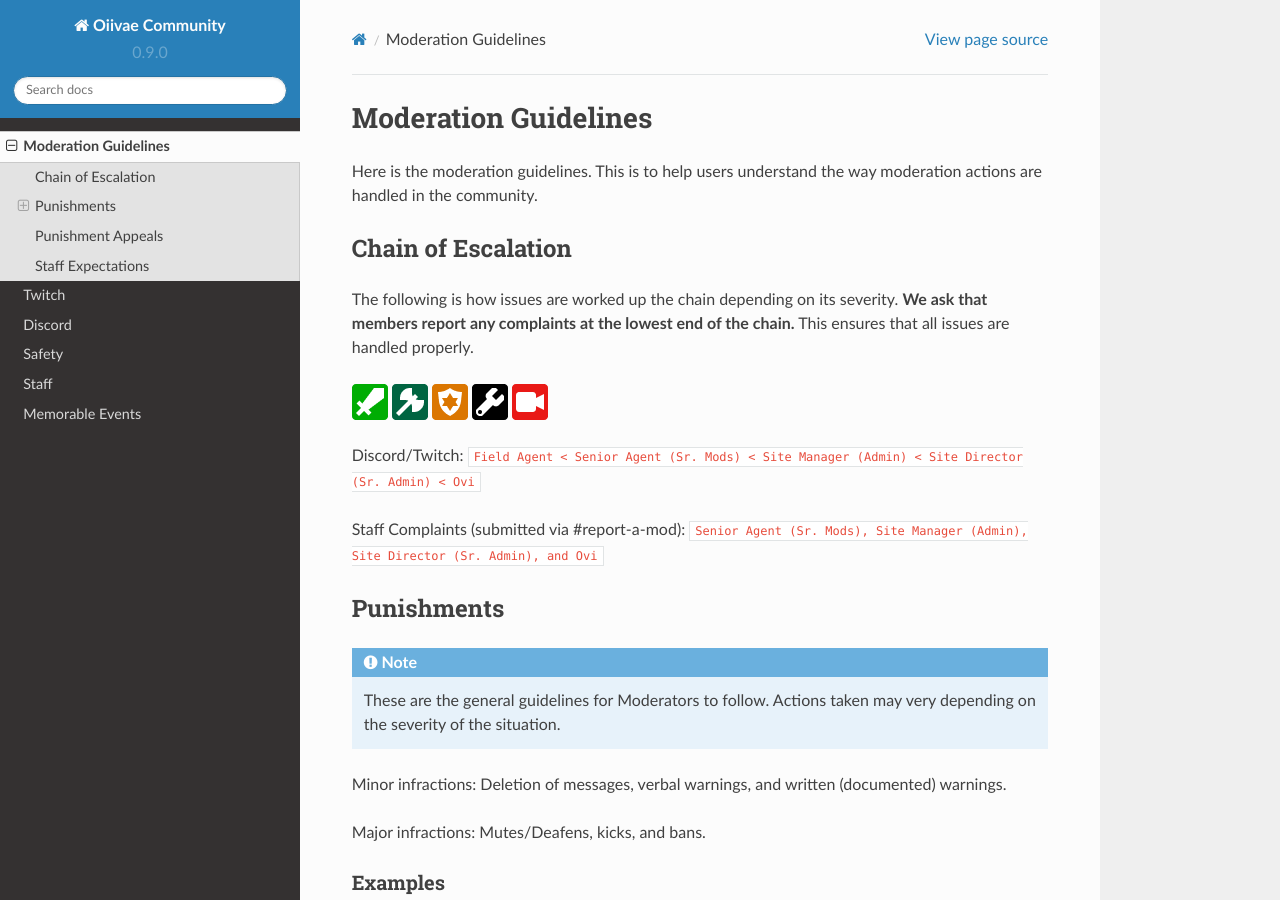
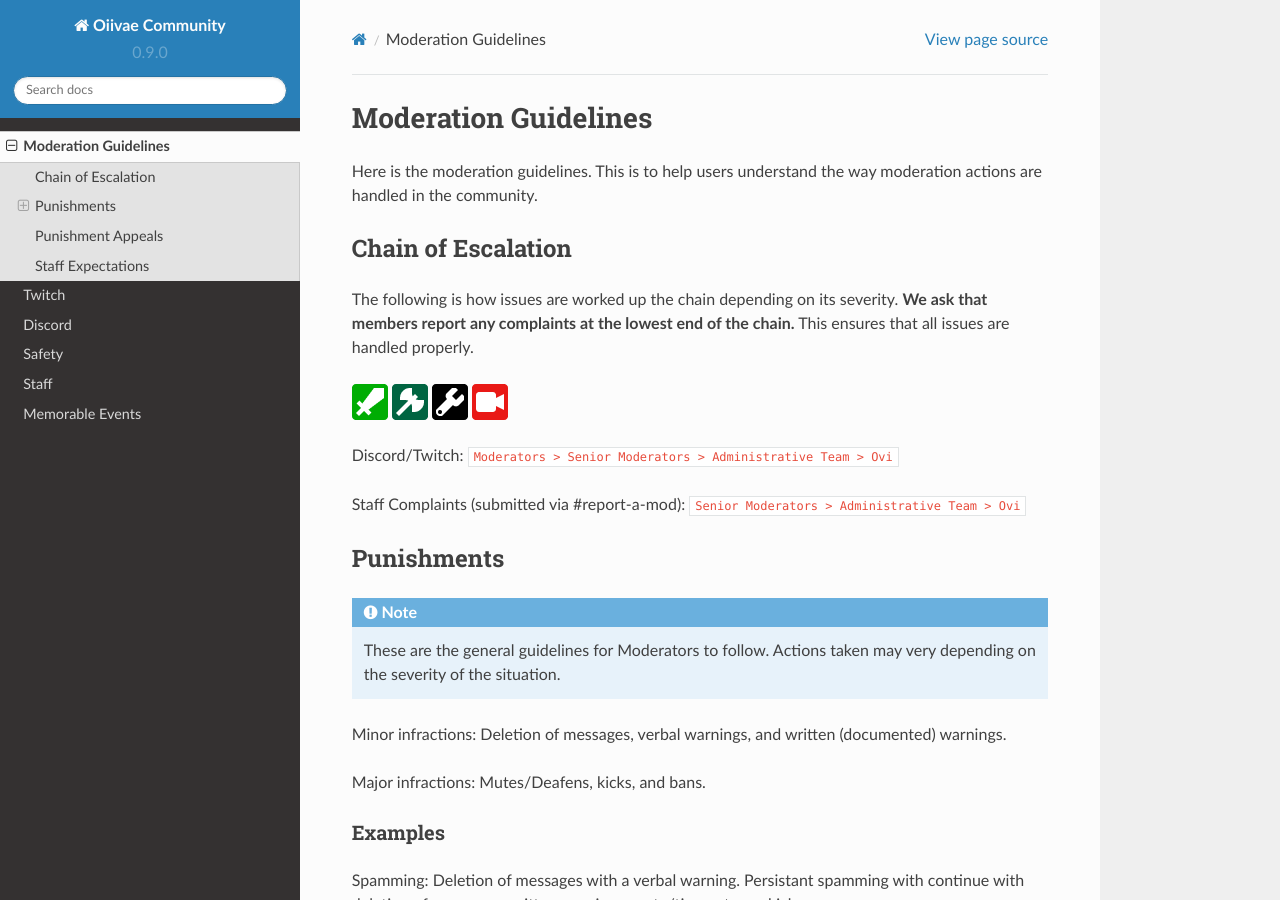
Before and after one commit to nerdyjohnny/ovidoc, a Sphinx documentation site: the page built from docs/source/guidelines.rst, in a window 1280 px wide and 900 px high. Built offline with Sphinx 7.4.7 and the Read the Docs theme 2.0.0, drawn with Linux system fonts in a browser that asks for light colours.

Commit message:
Update guidelines.rst

```diff
--- a/docs/source/guidelines.rst
+++ b/docs/source/guidelines.rst
@@ -9,13 +9,12 @@ The following is how issues are worked up the chain depending on its severity. *
 
 .. image:: icons/janitor.png
 .. image:: icons/srmod.png
-.. image:: icons/admin.png
 .. image:: icons/sitedirector.png
 .. image:: icons/ovi.png
 
-Discord/Twitch: ``Field Agent < Senior Agent (Sr. Mods) < Site Manager (Admin) < Site Director (Sr. Admin) < Ovi``
+Discord/Twitch: ``Moderators > Senior Moderators > Administrative Team > Ovi``
 
-Staff Complaints (submitted via #report-a-mod): ``Senior Agent (Sr. Mods), Site Manager (Admin), Site Director (Sr. Admin), and Ovi``
+Staff Complaints (submitted via #report-a-mod): ``Senior Moderators > Administrative Team > Ovi``
 
 
 Punishments
```
